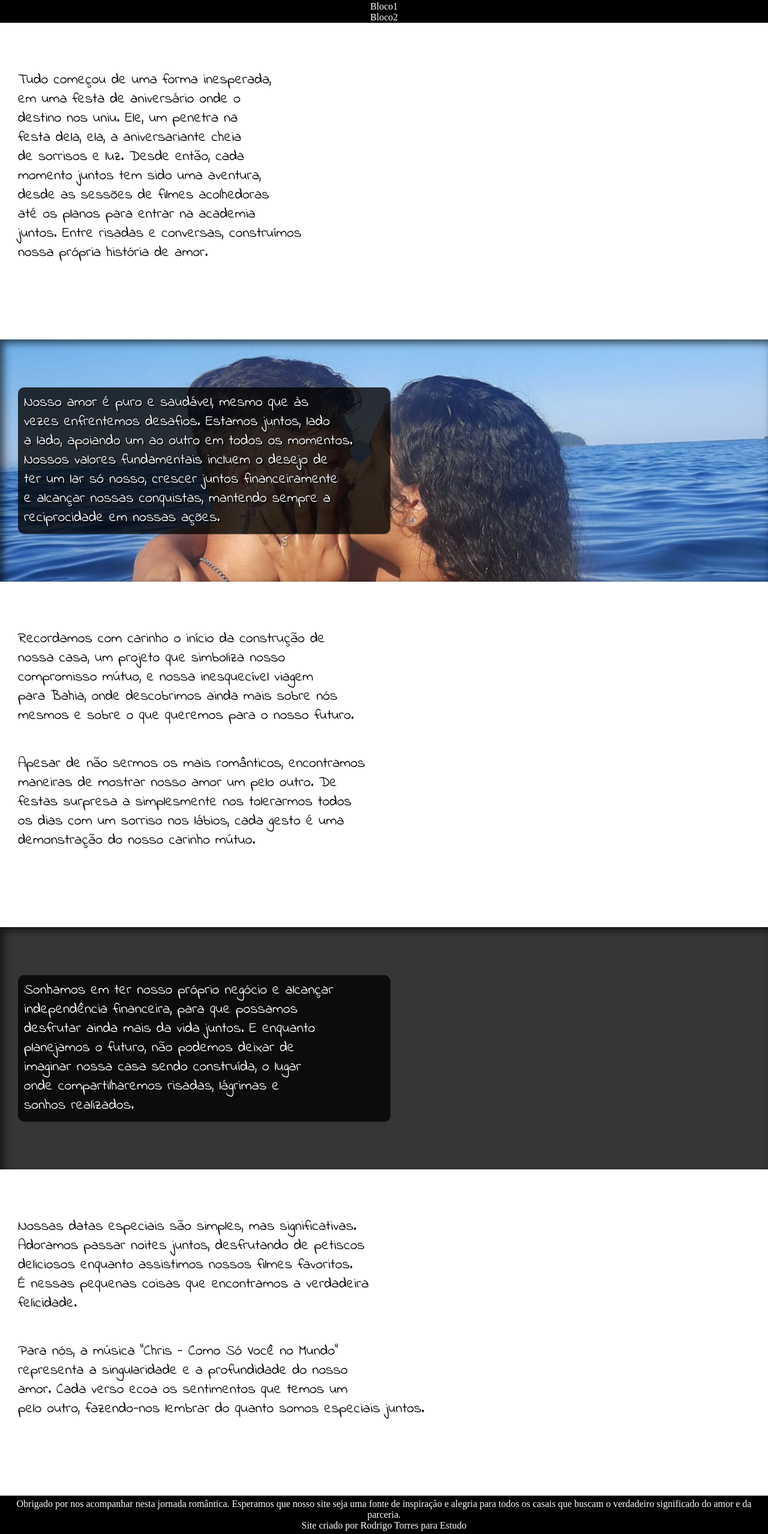
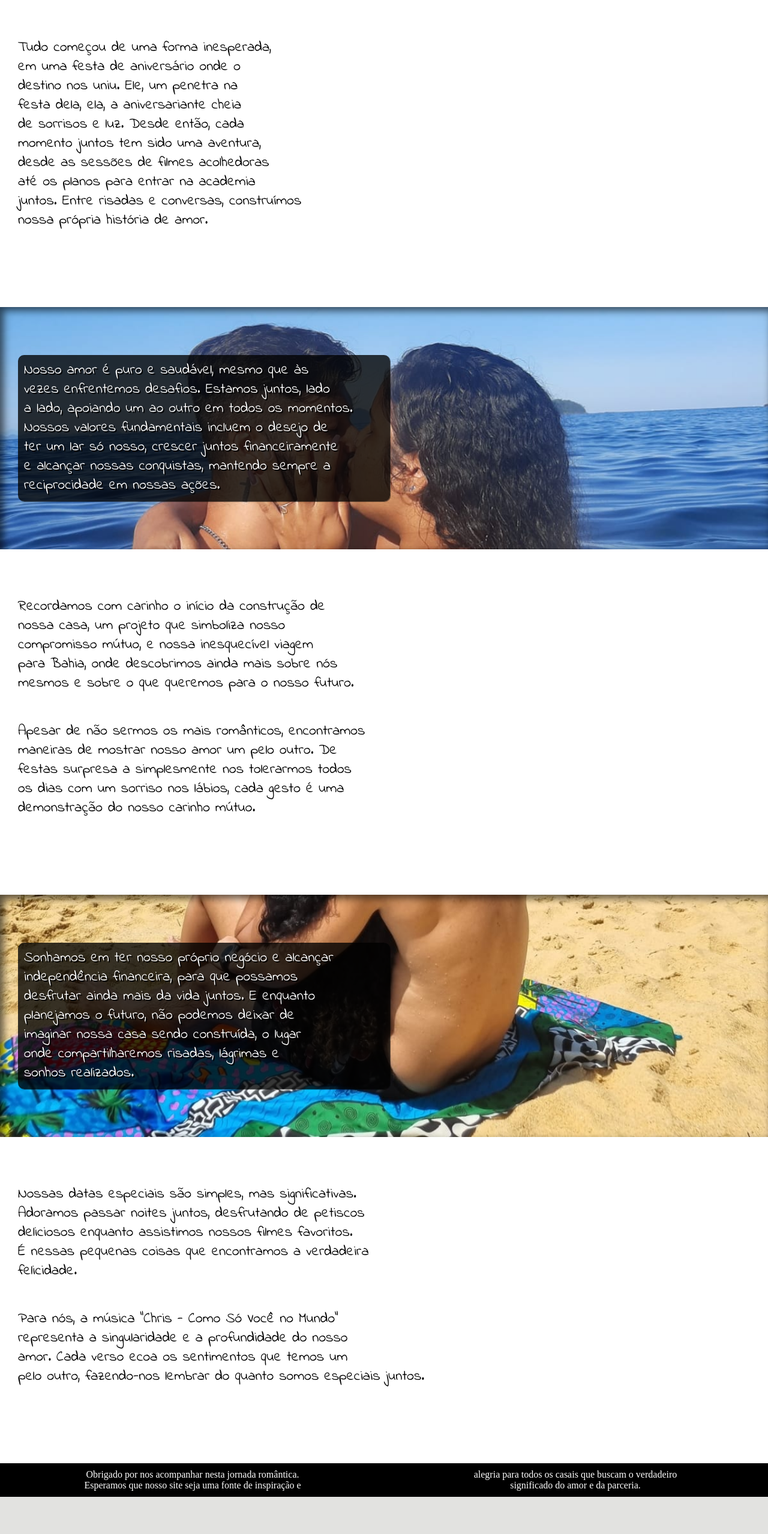
Before and after one commit to rodri-95/P02, a plain HTML site: page index.html in a window 1280 px wide. Shown: the part 103-2661 px from the top of the page at 60% size. After the commit the page ends 2599 px from the top, so only its background shows below. Drawn offline with Linux system fonts and the light colour scheme.

Commit message:
Atualização

```diff
--- a/estilo/style.css
+++ b/estilo/style.css
@@ -26,6 +26,11 @@ header {
     text-align: center;
 }
 
+nav > ul > li {
+    display: inline;
+    margin: 20px;
+}
+
 header > h1 {
     padding-top: 50px;
     font-variant: small-caps;
@@ -33,9 +38,7 @@ header > h1 {
     font-size: 4vh;
 }
 
-header > p {
-    padding-bottom: 50px;
-}
+
 
 header a, footer a {
     color: white;
@@ -90,16 +93,19 @@ section#img01 {
 }
 
 section#img02 {
-    background-image: url('../imagens/background002.jpg');
+    background-image: url(../img/a1.jpg);
     background-position: right bottom;
 }
 
 footer {
     background-color: black;
-    padding: 5px;
+    padding: 10px;
     text-align: center;
+
 }
 
 footer > p {
     color: white;
+    text-align: center;
+    columns: 2;
 }
--- a/index.html
+++ b/index.html
@@ -9,13 +9,6 @@
 <body>
     <header>
         <h1>Nosso Amor</h1>
-        <nav>
-            <ul>
-                <li><a href="">Inicio</a></li>
-                <li><a href="">Bloco1</a></li>
-                <li><a href="">Bloco2</a></li>
-            </ul>
-        </nav>
     </header>
         <section class="normal">
             <p>
@@ -93,8 +86,11 @@
         </section>
 
     <footer>
-        <p>Obrigado por nos acompanhar nesta jornada romântica. Esperamos que nosso site seja uma fonte de inspiração e alegria para todos os casais que buscam o verdadeiro significado do amor e da parceria.</p>
-        <p>Site criado por <a href="#" target="_blank">Rodrigo Torres</a> para Estudo</p>
+        <p>Obrigado por nos acompanhar nesta jornada romântica. <br>
+            Esperamos que nosso site seja uma fonte de inspiração e <br>
+            alegria para todos os casais que buscam o verdadeiro <br>
+            significado do amor e da parceria.</p>
+
     </footer>
 </body>
 </html>
```
Also changed, not shown: img/6.jpg (added), img/Imagem do WhatsApp de 2024-04-08 à(s) 12.13.52_6c1dea90.jpg (added), img/Imagem do WhatsApp de 2024-04-08 à(s) 12.13.52_74ca58aa.jpg (added), img/Imagem do WhatsApp de 2024-04-08 à(s) 12.13.53_d7348806.jpg (added), img/Imagem do WhatsApp de 2024-04-08 à(s) 12.13.53_e55399b2.jpg (added), img/Imagem do WhatsApp de 2024-04-08 à(s) 12.13.53_fa3a5164.jpg (added), img/Imagem do WhatsApp de 2024-04-08 à(s) 12.13.54_580069a7.jpg (added), img/Imagem do WhatsApp de 2024-04-08 à(s) 12.13.54_728cfebc.jpg (added), img/Imagem do WhatsApp de 2024-04-08 à(s) 12.13.54_99ea8f37.jpg (added), img/Imagem do WhatsApp de 2024-04-08 à(s) 12.13.54_da172bad.jpg (added), img/a1.jpg (added).
